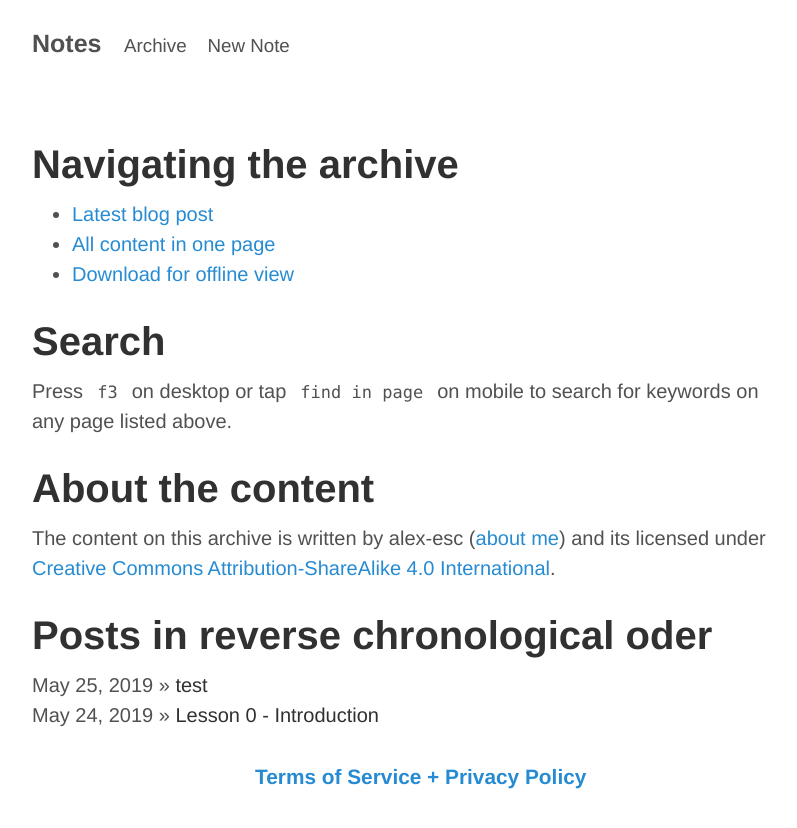
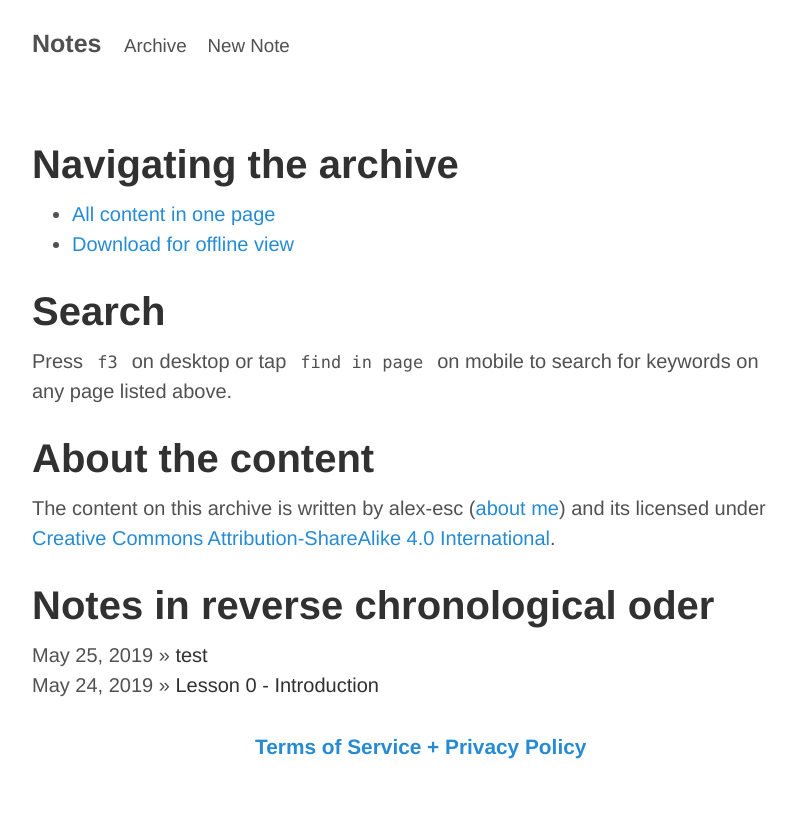
Before and after one commit to alex-esc/notes, a Jekyll site: the page built from archive.md, in a window 1280 px wide. Shown: the top 828 px of the page, without its empty margins (228-1025 px from the left). Built offline with Jekyll 4.4.1, drawn with Linux system fonts in a browser that asks for light colours.

Commit message:
Update archive.md

```diff
--- a/archive.md
+++ b/archive.md
@@ -5,7 +5,6 @@ title: Archive
 
 # Navigating the archive
 
-* [Latest blog post](index.md)
 * [All content in one page](all.md)
 * [Download for offline view][dl]
 
@@ -20,7 +19,7 @@ The content on this archive is written by {{ site.author.name }} (<a href="{{ si
 
 
 
-# Posts in reverse chronological oder
+# Notes in reverse chronological oder
 
 {% for post in site.posts %}
 
```
